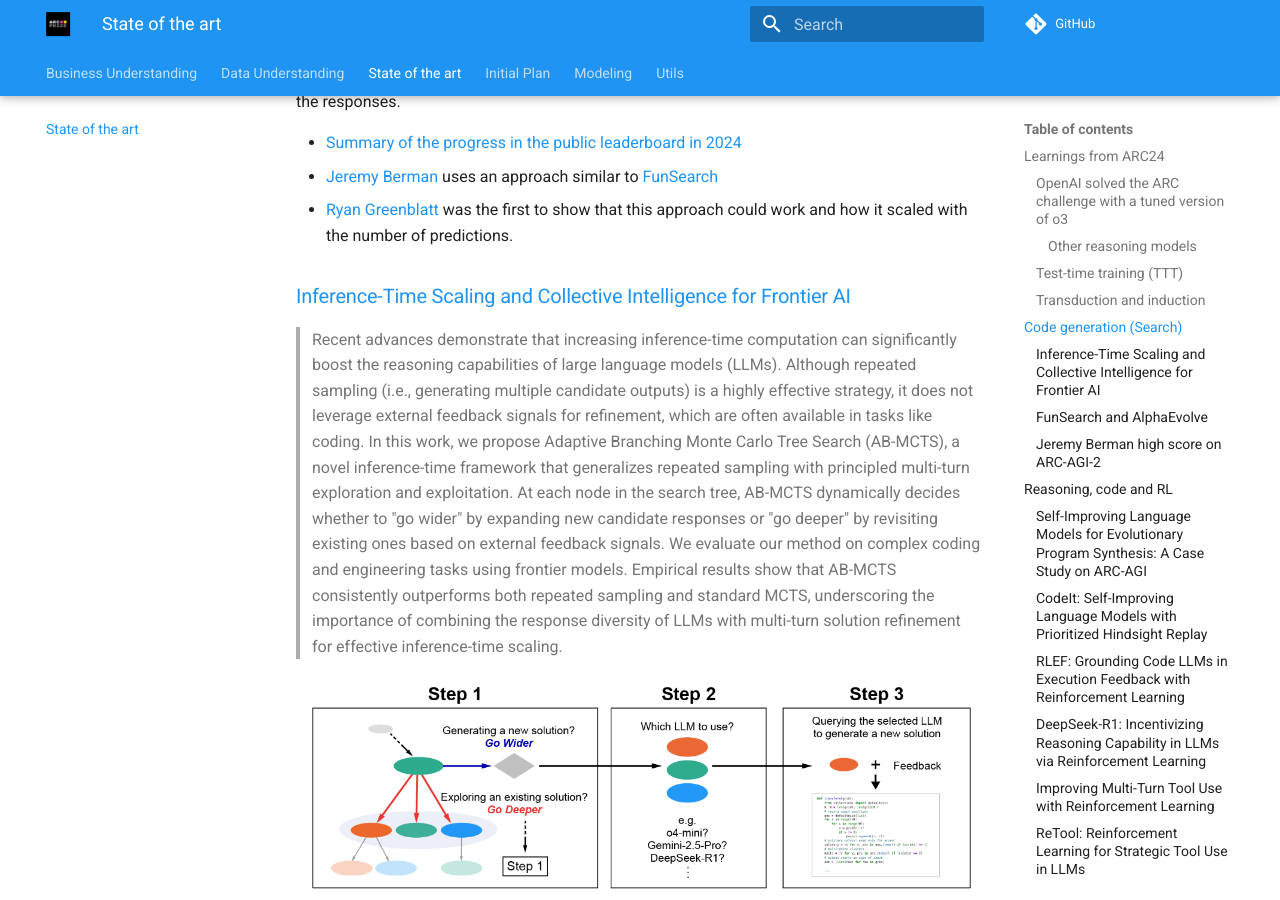
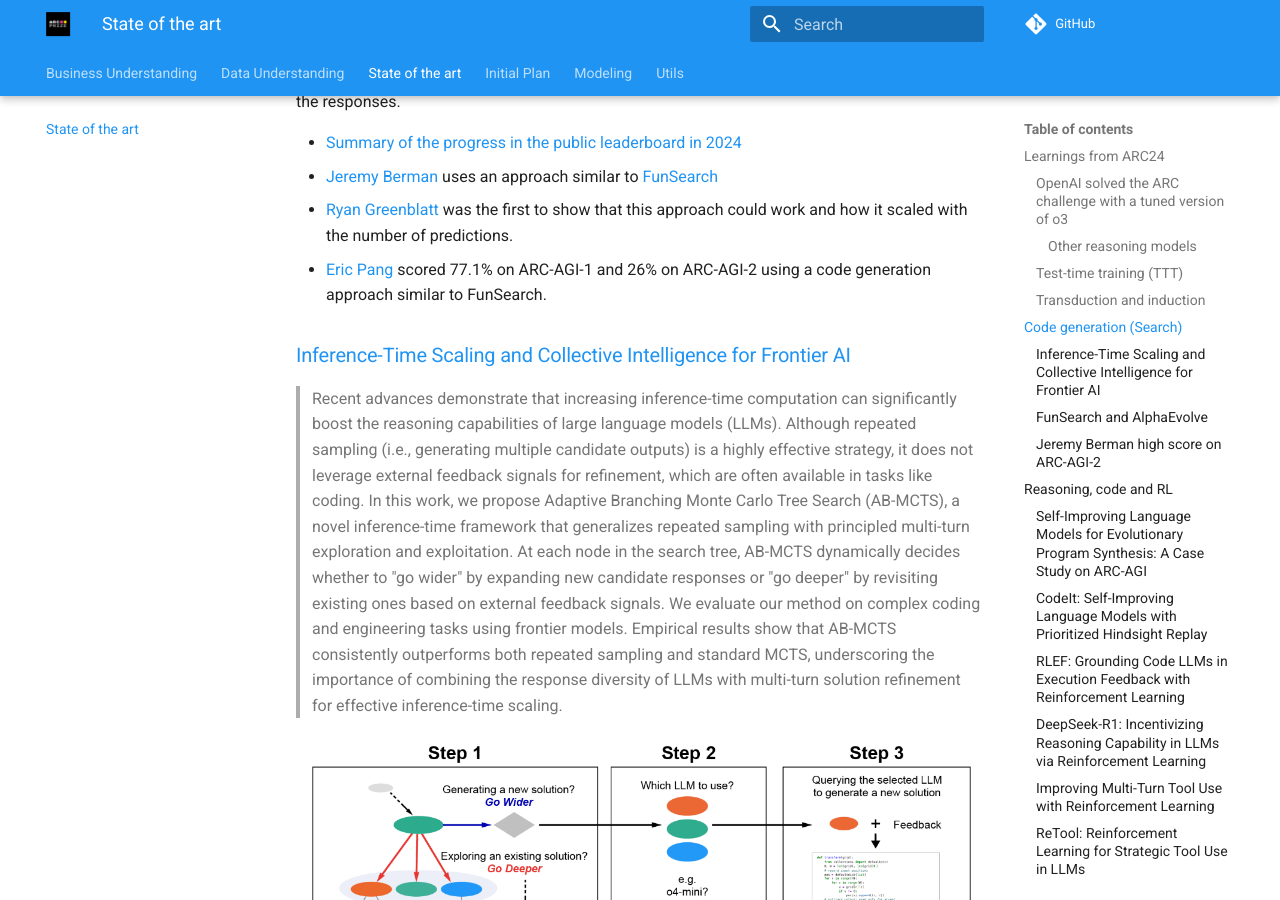
Before and after one commit to ironbar/arc25, an MkDocs documentation site: the page built from docs/03_State_of_the_art.md, in a window 1280 px wide and 900 px high, scrolled down 3212 px. Built offline with MkDocs 1.6.1 and Material for MkDocs 9.7.7, drawn with Linux system fonts in a browser that asks for light colours; comment, search, counter and statistics services are not loaded.

Commit message:
added other solution

```diff
--- a/docs/03_State_of_the_art.md
+++ b/docs/03_State_of_the_art.md
@@ -66,6 +66,7 @@
 - [Summary of the progress in the public leaderboard in 2024](https://arcprize.org/blog/2024-progress-arc-agi-pub)
 - [Jeremy Berman](https://jeremyberman.substack.com/p/how-i-got-a-record-536-on-arc-agi) uses an approach similar to [FunSearch](https://deepmind.google/discover/blog/funsearch-making-new-discoveries-in-mathematical-sciences-using-large-language-models/)
 - [Ryan Greenblatt](https://redwoodresearch.substack.com/p/getting-50-sota-on-arc-agi-with-gpt) was the first to show that this approach could work and how it scaled with the number of predictions.
+- [Eric Pang](https://ctpang.substack.com/p/arc-agi-2-sota-efficient-evolutionary) scored 77.1% on ARC-AGI-1 and 26% on ARC-AGI-2 using a code generation approach similar to FunSearch.
 
 ### [Inference-Time Scaling and Collective Intelligence for Frontier AI](https://sakana.ai/ab-mcts/)
 
```
